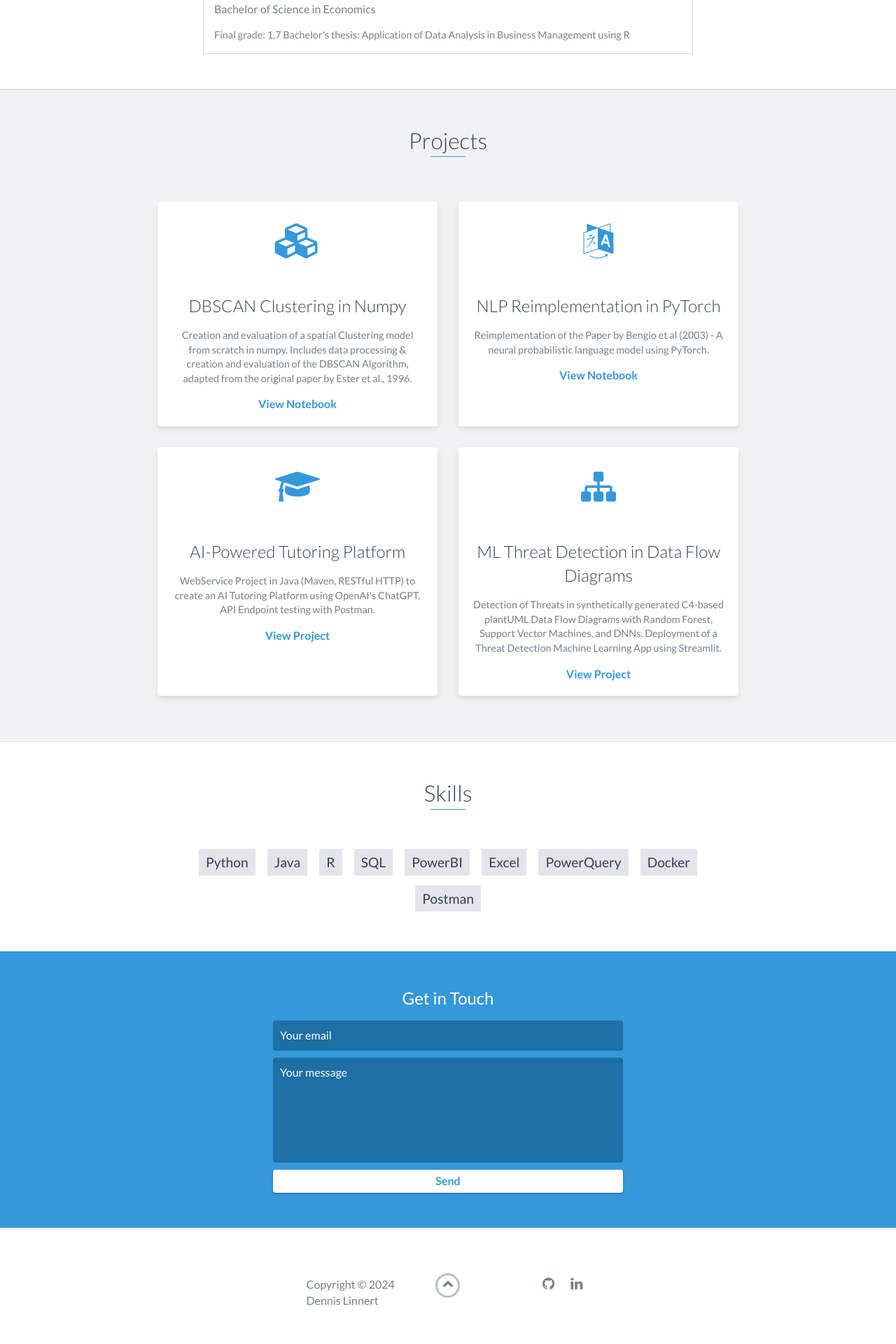
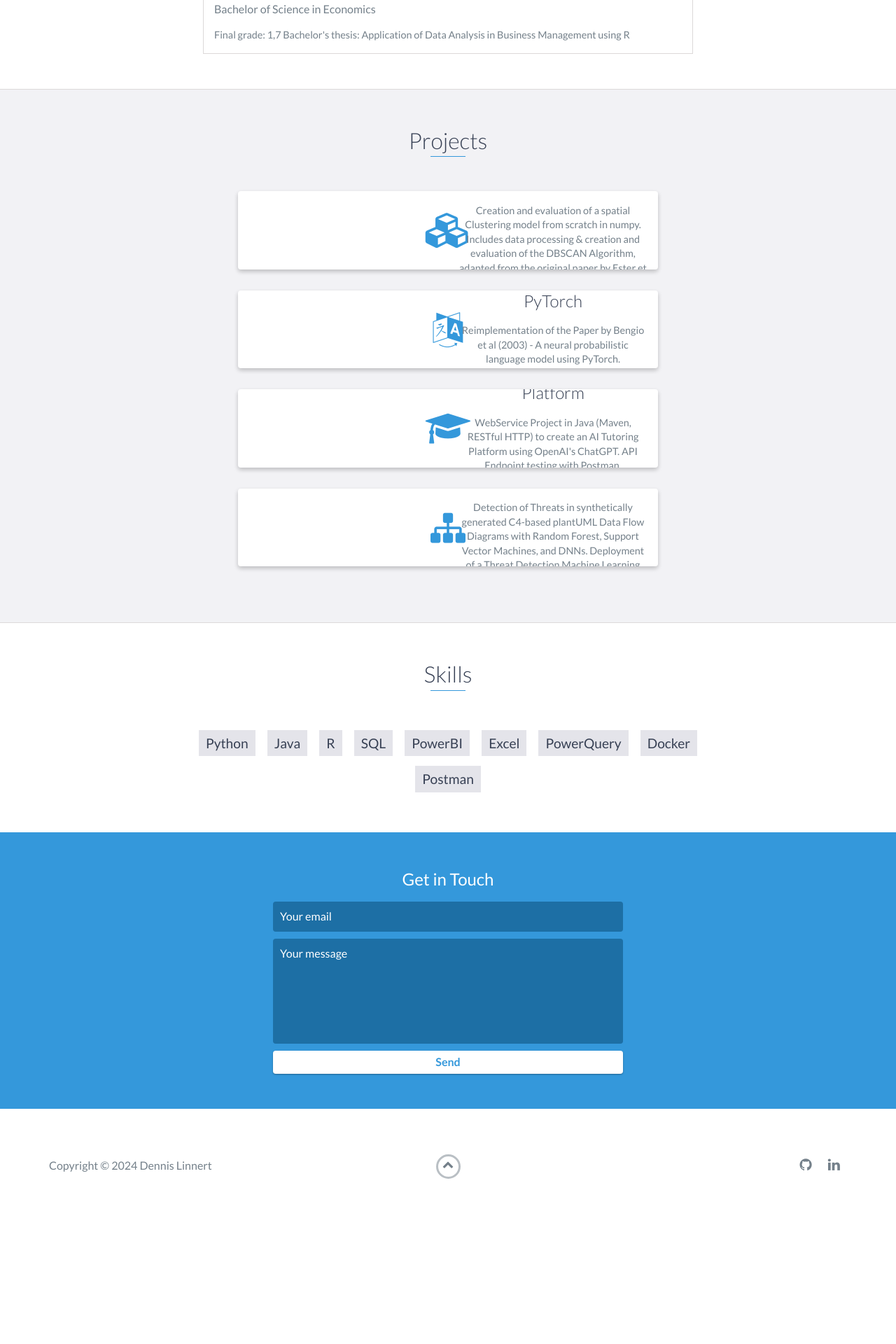
Before and after one commit to Dennis9699/MyProfile, a Jekyll site: the page index.html, which Jekyll copies as it is, in a window 1280 px wide. Shown: the part 2047-3967 px from the top of the page at 70% size. Built offline with Jekyll 4.4.1, drawn with Linux system fonts in a browser that asks for light colours; after the commit the page ends 3784 px from its top, so only the background shows below that.

Commit message:
self-update

```diff
--- a/css/styles.css
+++ b/css/styles.css
@@ -536,24 +536,18 @@
     margin-bottom: 50px;
 }
 
-.container {
-    display: flex;
-    flex-wrap: wrap;
-    justify-content: center;
-}
-
 .project {
     position: relative;
-    max-width: 400px;
-    margin: 15px;
+    max-width: 600px;
+    margin:0 auto 30px auto;
     overflow: hidden;
     background: #fff;
     border-radius: 4px;
-    box-shadow: 0 4px 8px rgba(0, 0, 0, 0.1);
+    /* box-shadow: 0 4px 8px rgba(0, 0, 0, 0.1);
     text-align: center;
     display: flex;
     flex-direction: column;
-    align-items: center;
+    align-items: center; */
 }
 
 .project-icon {
@@ -562,9 +556,7 @@
     padding: 20px;
 }
 
-.project-info {
-    padding: 20px;
-}
+.project-info {position:absolute;top:50%;transform:translateY(-50%);margin-left:300px;padding:15px}
 
 .project-info h3 {
     font-size: 1.5em;
@@ -587,17 +579,6 @@
 
 .project-info a:hover {
     text-decoration: underline;
-}
-
-@media (max-width: 768px) {
-    .container {
-        flex-direction: column;
-        align-items: center;
-    }
-
-    .project {
-        max-width: 90%;
-    }
 }
 
 #skills {
--- a/index.html
+++ b/index.html
@@ -136,6 +136,7 @@
     <div id="projects" class="background-alt">
         <h2 class="heading">Projects</h2>
         <div class="container">
+            <div class = "row">
                 <div class="project shadow-large">
                     <div class="project-icon">
                         <i class="fa fa-cubes" aria-hidden="true"></i>
@@ -188,6 +189,7 @@
                             Detection of Threats in synthetically generated C4-based plantUML Data Flow Diagrams with Random Forest, Support Vector Machines, and DNNs. Deployment of a Threat Detection Machine Learning App using Streamlit.
                         </p>
                         <a href="https://github.com/Dennis9699/MyProfile/tree/main/threat_modeling_algorithm_app" target="_blank">View Project</a>
+                    </div>
                 </div>
             </div>
             <!-- End .project -->
```
Lines whose indentation alone changed are shown as unchanged.
